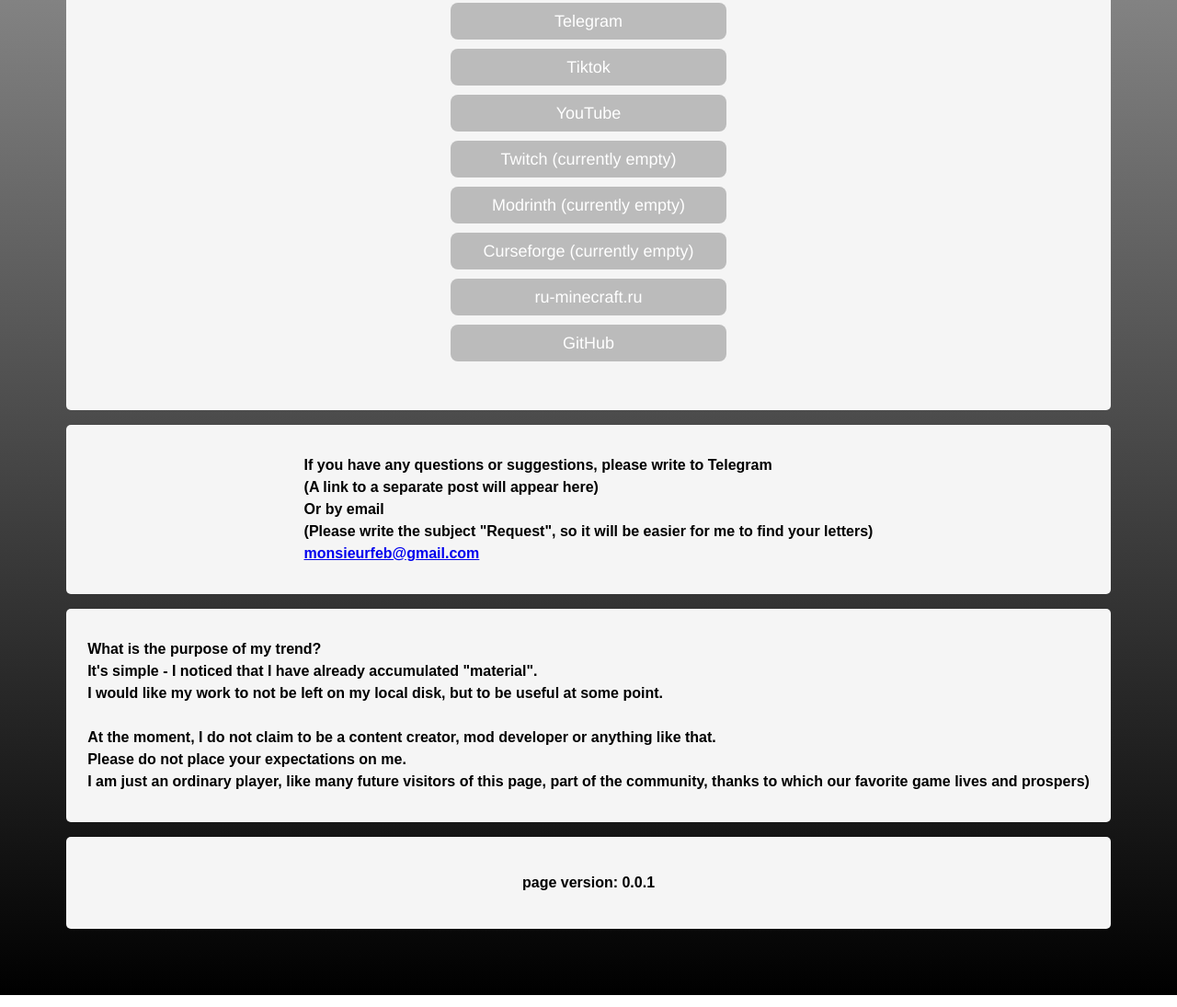
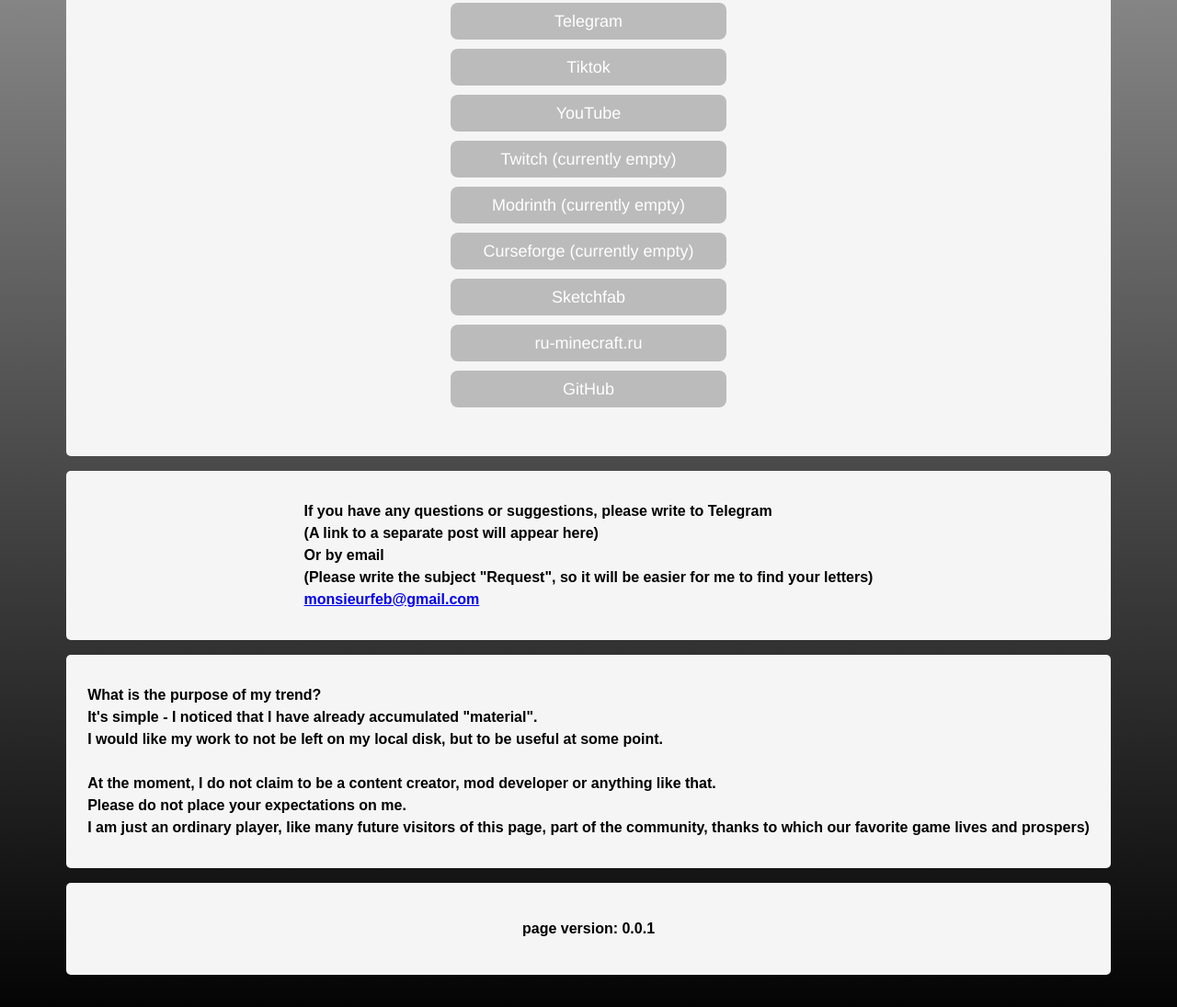
Before and after one commit to MonsieurFeb/project-page, a plain HTML site: page eng.html in a window 1280 px wide. Shown: the part 785-1880 px from the top of the page at 92% size. Drawn offline with Linux system fonts and the light colour scheme.

Commit message:
Update eng.html

```diff
--- a/eng.html
+++ b/eng.html
@@ -54,6 +54,9 @@
 		<form action="https://www.curseforge.com/members/MonsieurFeb/projects">
 		  <input class="button-1" type="submit" value="Curseforge (currently empty)" />
 		</form>
+		<form action="https://sketchfab.com/MonsieurFeb">
+		  <input class="button-1" type="submit" value="Sketchfab" />
+		</form>
 		<form action="https://ru-minecraft.ru/user/MonsieurFeb/">
 		  <input class="button-1" type="submit" value="ru-minecraft.ru" />
 		</form>
```
